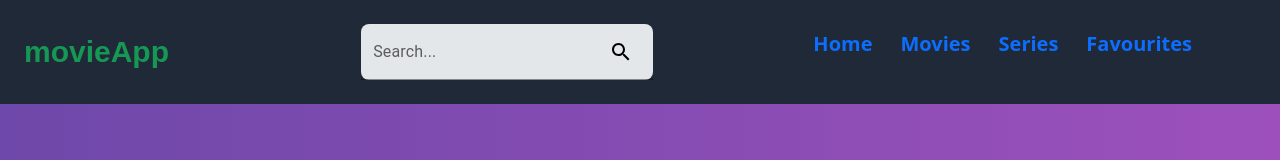
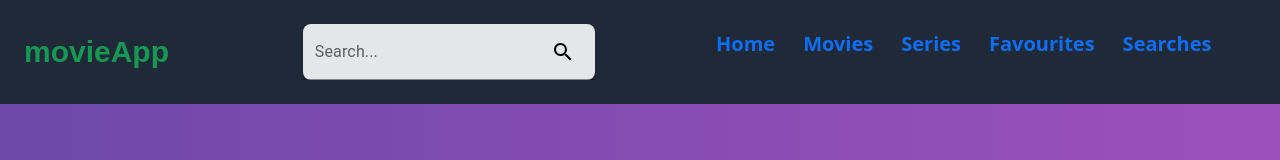
Before and after one commit to PiotrWojenski/movie-app, a React (Create React App) app: page /movie in a window 1280 px wide. Shown: the top 160 px of the page. Built offline with nearby package versions, Linux system fonts and the light colour scheme; no server answers; a web font is replaced by a local one.

Commit message:
Add search functionality to Navbar

```diff
--- a/src/components/Navbar.tsx
+++ b/src/components/Navbar.tsx
@@ -84,6 +84,11 @@ const Navbar = () => {
 									Favourites
 								</Link>
 							</li>
+							<li>
+								<Link to="/search" className="hover:text-gray-300 no-underline block text-center">
+									Searches
+								</Link>
+							</li>
 						</ul>
 					</nav>
 				</div>
```
